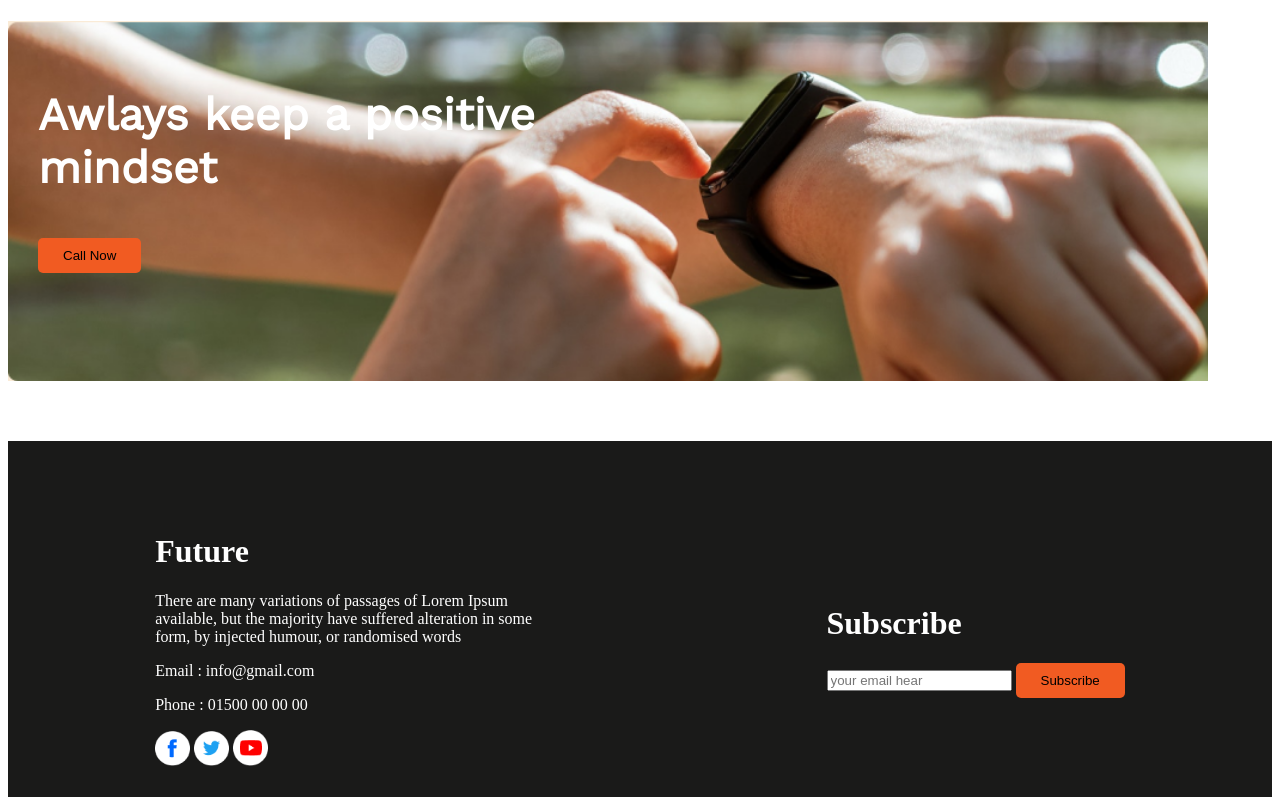
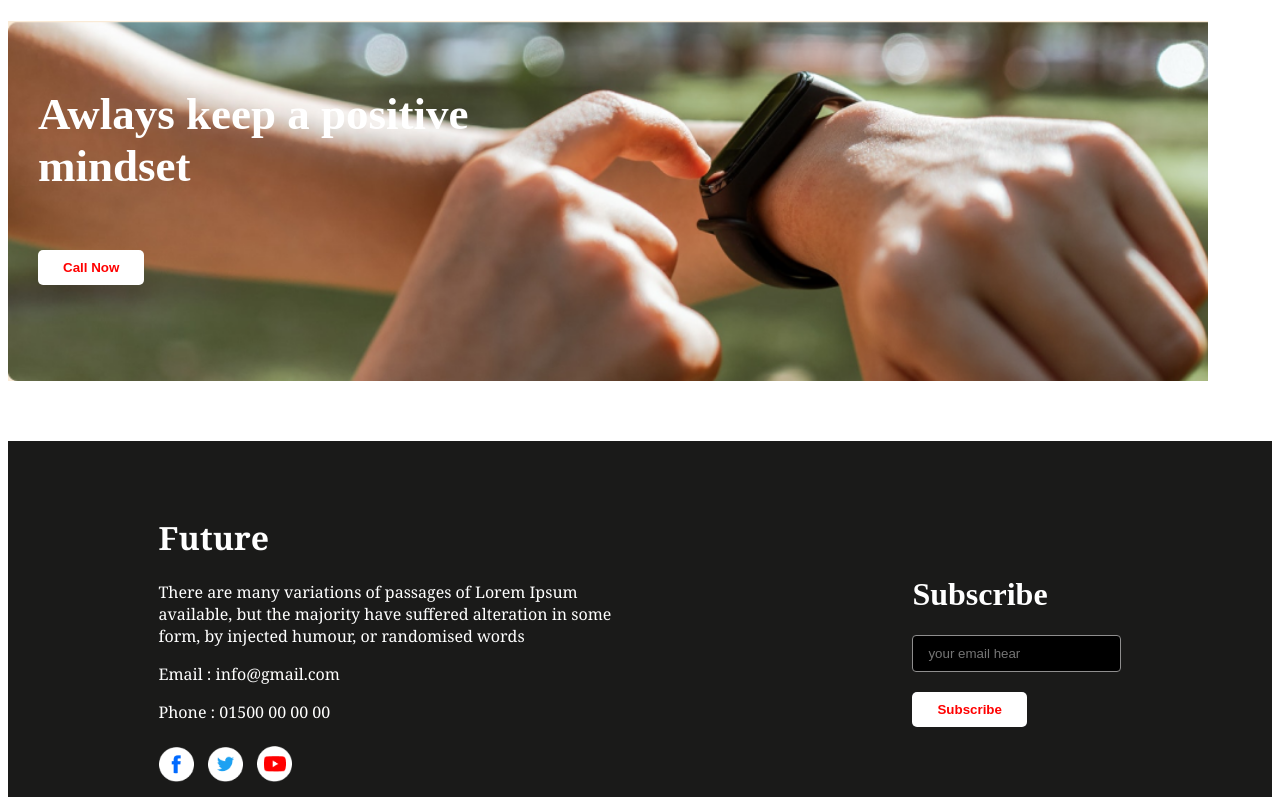
Before and after one commit to Shamimreza82/practice-basic-website1, a plain HTML site: page index.html in a window 1280 px wide. Shown: the part 2000-2797 px from the top of the page. Drawn offline with nearby package versions, Linux system fonts and the light colour scheme.

Commit message:
last update

```diff
--- a/index.html
+++ b/index.html
@@ -5,8 +5,7 @@
     <meta name="viewport" content="width=device-width, initial-scale=1.0">
     <title>Practice basic website 1</title>
     <link rel="preconnect" href="https://fonts.googleapis.com">
-<link rel="preconnect" href="https://fonts.gstatic.com" crossorigin>
-<link href="https://fonts.googleapis.com/css2?family=Open+Sans:wght@400;500&family=Roboto:wght@100&family=Work+Sans:wght@300;400&display=swap" rel="stylesheet">
+
     <link rel="stylesheet" href="style/style.css">
 </head>
 <body>
@@ -101,7 +100,9 @@
             </div>
             <div class="Subcribe">
                 <h1> Subscribe</h1>
-                <input type="text" placeholder="your email hear">
+                <div class="from">
+                    <input class="input-2" type="text" placeholder="your email hear">
+                </div>
                 <button class="btn-primary"> Subscribe</button>
             </div>
         </div>
--- a/style/style.css
+++ b/style/style.css
@@ -83,7 +83,6 @@
 }
 
 
-
 /* footer section */
 
 footer {
@@ -101,5 +100,28 @@ footer {
 
 .link-icon {
     width:35px;
-    padding-left: 0 15px 0 0;
+    padding: 7px 10px 0 0;
+
 }
+
+.icon-text {
+    font-family: Cambria, Cochin, Georgia, Times, 'Times New Roman', serif;
+}
+
+.btn-primary {
+    margin-top: 20px;
+    background-color: #FFF;
+    color: red;
+    font-weight: bold;
+}
+.btn-primary:hover {
+    background-color: #F15B22;
+    color: #FFF;
+}
+
+.input-2 {
+   padding: 10px 15px;
+   border: 1px solid rgb(143, 142, 142);
+   background-color: black;
+   border-radius: 4px;
+}
```
